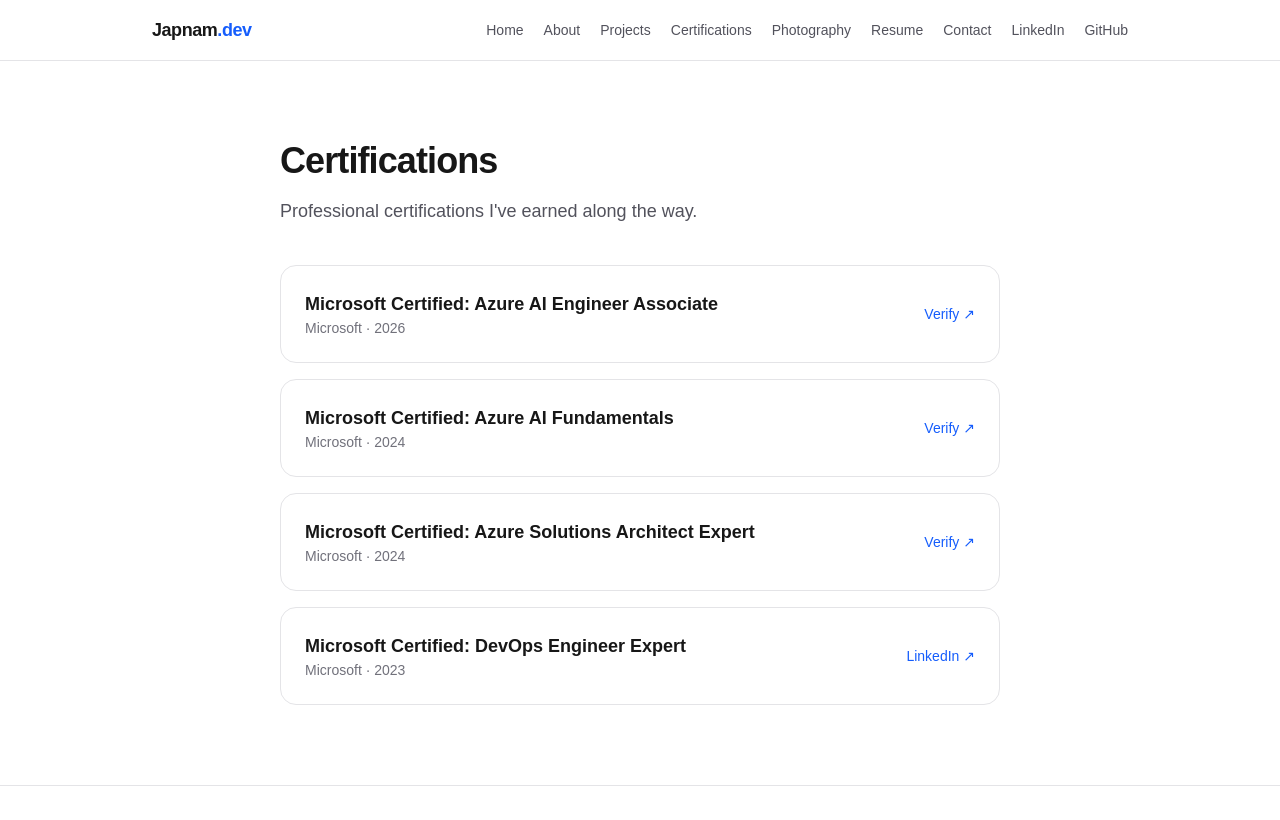
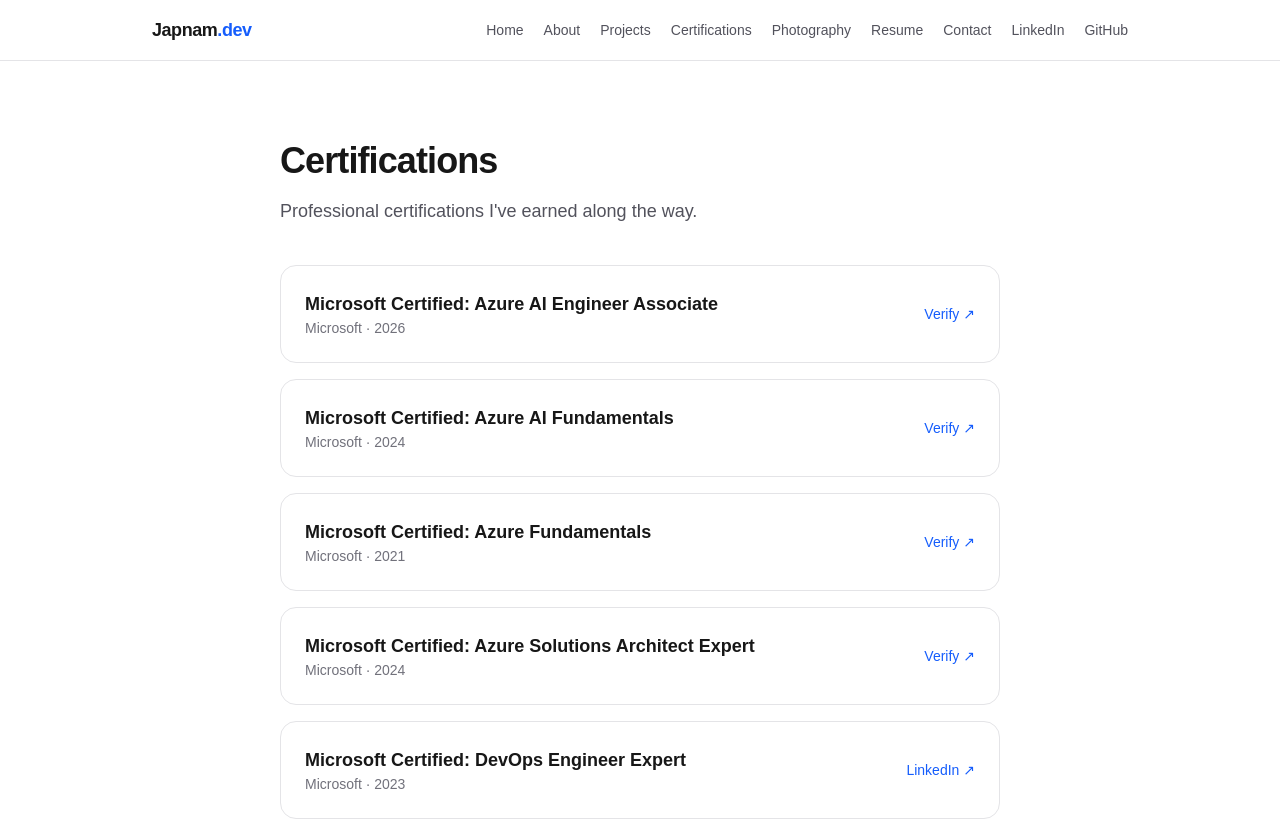
Before and after one commit to japnam89/portfolio, a Next.js app: page /certificates in a window 1280 px wide. Shown: the top 820 px of the page. Built offline with nearby package versions, Linux system fonts and the light colour scheme.

Commit message:
Certificates: add confirmed Azure Fundamentals (Credly 8ea1b77a)

```diff
--- a/src/data/certificates.ts
+++ b/src/data/certificates.ts
@@ -13,11 +13,10 @@
   link?: string; // optional explicit verify URL; falls back to LinkedIn certs view
 };
 
-// Confirmed from Microsoft Learn share links:
+// Confirmed from Microsoft Learn / Credly share links:
 //   51961FDE145F32E7 — Azure AI Engineer Associate (2026-06-27)
 //   6D6ECFBC714FC41C — Azure AI Fundamentals (2024-06-23)
-// The two Azure Expert certs below were already in the portfolio; confirm they
-// are still current on your LinkedIn and add/remove as needed.
+//   8ea1b77a-...      — Azure Fundamentals (2021-07-07, Credly)
 export const certificates: Certificate[] = [
   {
     name: "Microsoft Certified: Azure AI Engineer Associate",
@@ -32,6 +31,12 @@
     link: "https://learn.microsoft.com/en-us/users/JapnamSingh-7668/credentials/6D6ECFBC714FC41C",
   },
   {
+    name: "Microsoft Certified: Azure Fundamentals",
+    issuer: "Microsoft",
+    year: "2021",
+    link: "https://www.credly.com/badges/8ea1b77a-84ea-4cb0-8235-7cb880305cc6",
+  },
+  {
     name: "Microsoft Certified: Azure Solutions Architect Expert",
     issuer: "Microsoft",
     year: "2024",
```
